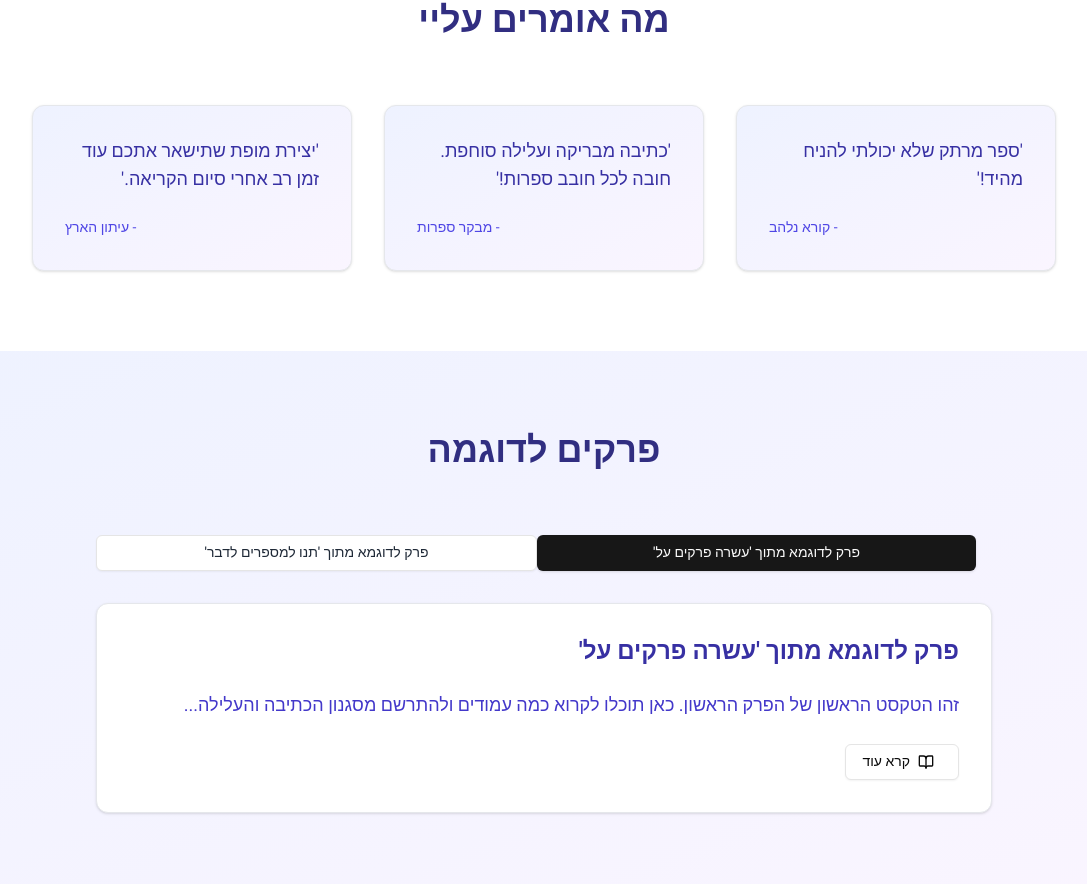
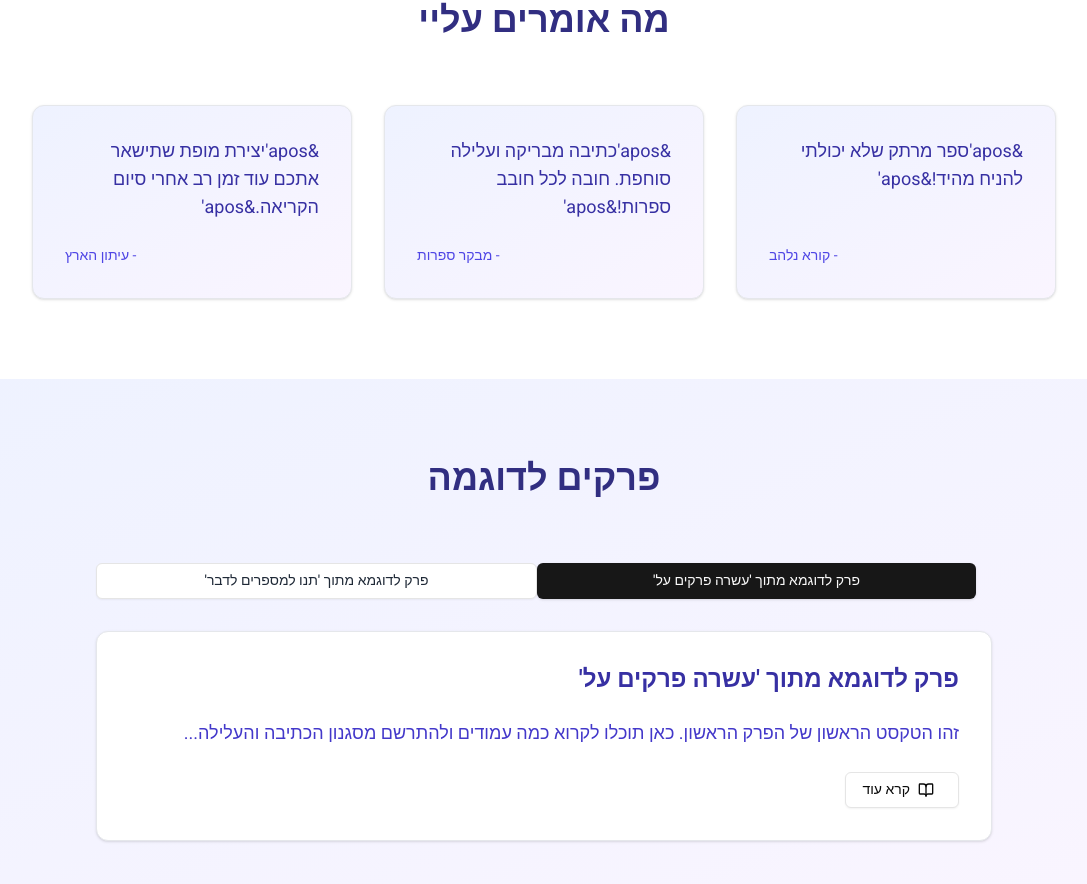
Before and after one commit to RoiGerber/booksite, a Next.js app: page / in a window 1280 px wide. Shown: the part 2205-3089 px from the top of the page, without its empty margins (96-1183 px from the left). Built offline with nearby package versions, Linux system fonts and the light colour scheme.

Commit message:
Fix ESLint errors

```diff
--- a/src/app/page.tsx
+++ b/src/app/page.tsx
@@ -140,7 +140,7 @@ function RecommendationsSection() {
             >
               <Card className="h-full bg-gradient-to-br from-indigo-50 to-purple-50 hover:shadow-lg transition-shadow duration-300">
                 <CardContent className="p-8 flex flex-col justify-between h-full">
-                  <p className="text-lg mb-6 text-indigo-800">'{rec.text}'</p>
+                  <p className="text-lg mb-6 text-indigo-800">&apos'{rec.text}&apos'</p>
                   <p className="text-sm text-indigo-600 text-left">- {rec.author}</p>
                 </CardContent>
               </Card>
```
